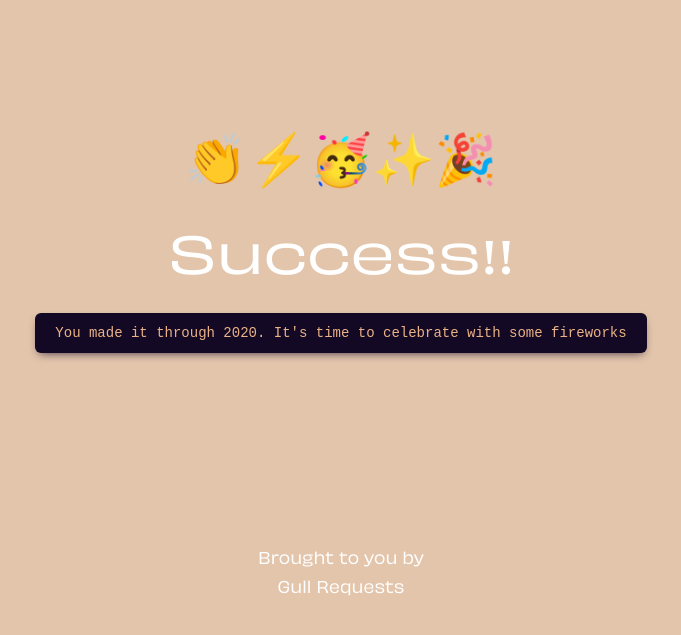
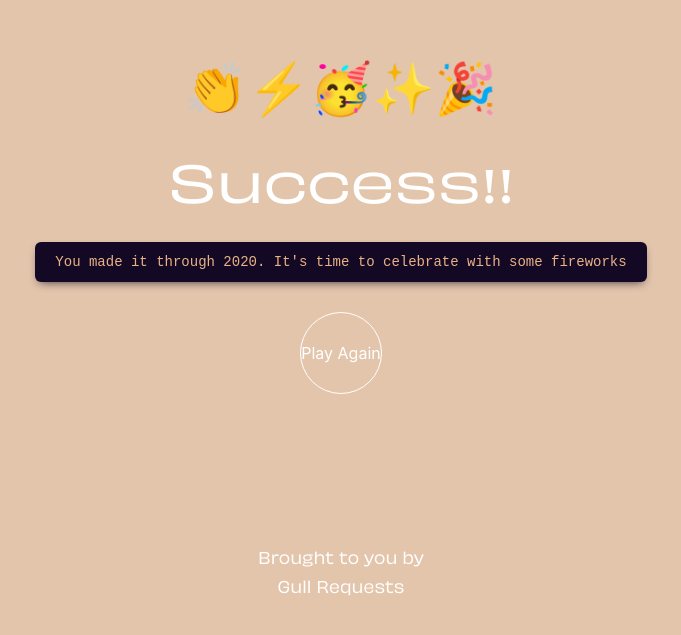
Before and after one commit to songeunyou/reacting-to-2020, a React (Create React App) app: page /success in a window 1280 px wide. Shown: the part 159-794 px from the top of the page, without its empty margins (299-980 px from the left). Built offline with nearby package versions, Linux system fonts and the light colour scheme.

Commit message:
Modified start button

```diff
--- a/src/css/App.css
+++ b/src/css/App.css
@@ -69,6 +69,9 @@ p {
   padding: 12px 20px;
   box-shadow: 0px 4px 10px -4px rgba(20, 9, 36, 0.8);
 }
+.home-page a, .completed-page a {
+  text-decoration: none;
+}
 .home-page .start-btn, .completed-page .start-btn {
   display: flex;
   align-items: center;
@@ -78,7 +81,14 @@ p {
   border-radius: 50%;
   width: 80px;
   height: 80px;
-  margin-top: 40px;
+  margin: 30px 0px;
+  transition: 0.2s;
+}
+.home-page .start-btn:hover, .completed-page .start-btn:hover {
+  background: #EAB286;
+  margin: 20px 0px;
+  width: 100px;
+  height: 100px;
 }
 .home-page .credits, .completed-page .credits {
   position: fixed;
@@ -157,12 +167,12 @@ p {
   right: 10px;
   font-size: 12px;
   padding: 4px 10px;
-  background: rgba(20, 9, 36, 0.6);
+  background: rgba(20, 9, 36, 0.1);
   box-shadow: none;
   border-radius: 4px;
 }
 .tutorial-page .info .instructions .desc-btn:hover {
-  background: #140924;
+  background: rgba(20, 9, 36, 0.2);
   transform: none;
 }
 .tutorial-page .info .instructions .desc-container {
--- a/src/objects/Questions.tsx
+++ b/src/objects/Questions.tsx
@@ -177,5 +177,5 @@ const M3Q3: Question = {
 }
 
 export const M1Questions = [M1Q1, M1Q2, M1Q3, M1Q4];
-export const M2Questions = [M2Q1, M2Q2];
+export const M2Questions = [M2Q1, M2Q2, M2Q3];
 export const M3Questions = [M3Q1, M3Q2, M3Q3];
--- a/src/pages/Completed.tsx
+++ b/src/pages/Completed.tsx
@@ -1,5 +1,5 @@
 import React from 'react';
-import logo from './logo.svg';
+import { Link } from 'react-router-dom';
 
 function Completed() {
   return (
@@ -7,6 +7,11 @@ function Completed() {
         <p className="emojis">👏⚡️🥳✨🎉</p>
         <h1 className="title">Success!!</h1>
         <p className="subtitle">You made it through 2020. It's time to celebrate with some fireworks</p>
+        <Link to="/">
+            <div className="start-btn">
+                <p>Play Again</p>
+            </div>
+        </Link>
         <div className="credits">
             <p>Brought to you by</p>
             <p>Gull Requests</p>
--- a/src/pages/HomePage.tsx
+++ b/src/pages/HomePage.tsx
@@ -8,11 +8,12 @@ function HomePage() {
         <p className="emojis">🤝🔥💩😷◾️</p>
         <h1 className="title">Reacting to 2020</h1>
         <p className="subtitle">You'll learn about the basics of React through an interactive tour of 2020~</p>
-        <div className="start-btn">
-            <Link to={`/tutorial/1`} key={1}>
+
+        <Link to={`/tutorial/1`} key={1}>
+            <div className="start-btn">
                 <p>START</p>
-            </Link>
-        </div>
+            </div>
+        </Link>
         <div className="credits">
             <p>Brought to you by</p>
             <p>Gull Requests</p>
--- a/src/scss/App.scss
+++ b/src/scss/App.scss
@@ -62,6 +62,10 @@ p {
         box-shadow: 0px 4px 10px -4px rgba(20,9,36,0.8);
     }
 
+    a {
+        text-decoration: none;
+    }
+
     .start-btn {
         display: flex;
         align-items: center;
@@ -71,7 +75,15 @@ p {
         border-radius: 50%;
         width: 80px;
         height: 80px;
-        margin-top: 40px;
+        margin: 30px 0px;
+        transition: 0.2s;
+
+        &:hover {
+            background: $peach;
+            margin: 20px 0px;
+            width: 100px;
+            height: 100px;
+        }
     }
 
     .credits {
@@ -155,12 +167,12 @@ p {
                 right: 10px;
                 font-size: 12px;
                 padding: 4px 10px;
-                background: rgba(20, 9, 36, 0.6);
+                background: rgba(20, 9, 36, 0.1);
                 box-shadow: none;
                 border-radius: 4px;
 
                 &:hover {
-                    background: rgba(20, 9, 36, 1);
+                    background: rgba(20, 9, 36, 0.2);
                     transform: none;
                 }
             }
```
Also changed, not shown: 1 other file (tests, documents, lock files or other folders).
